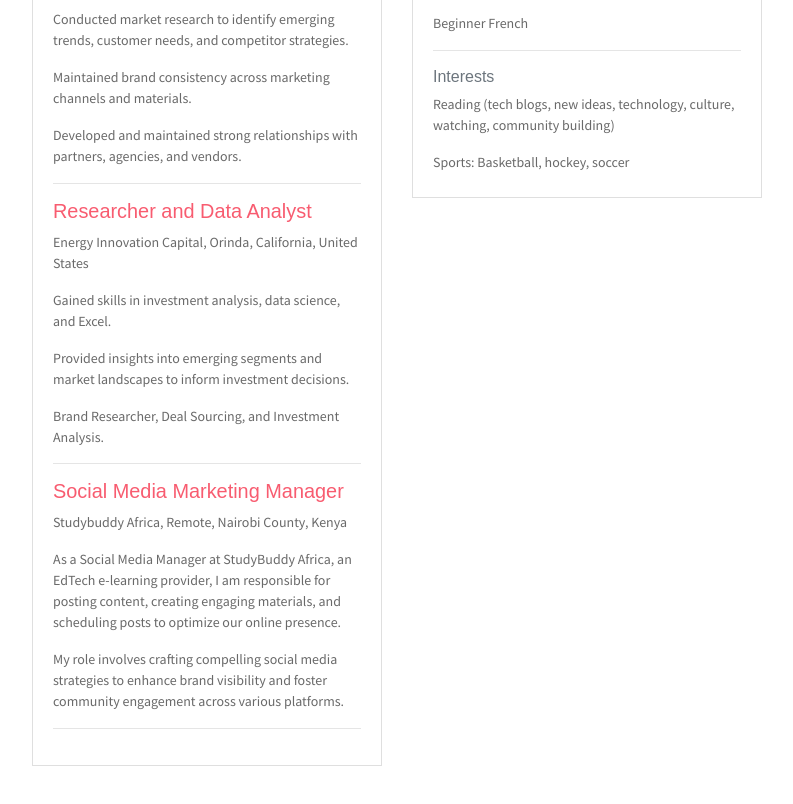
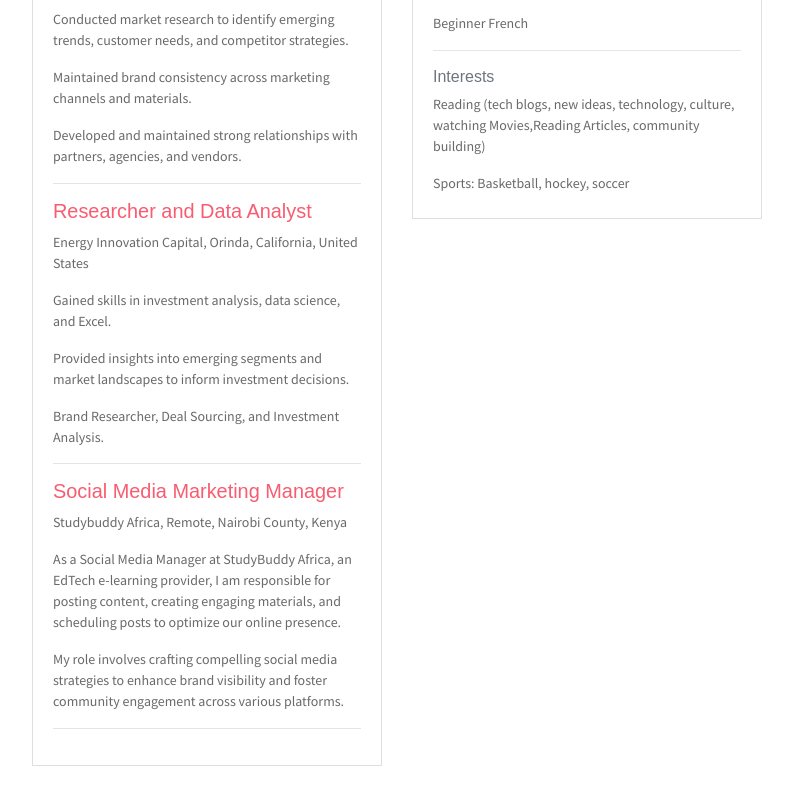
Before and after one commit to Gill-tech/Briangillo.io, a website: page docs/index.html in a window 1280 px wide. Shown: the part 2344-3148 px from the top of the page, without its empty margins (433-1226 px from the left). Drawn offline with Linux system fonts and the light colour scheme; some packages are replaced by stand-ins of ours.

Commit message:
Update index.html

```diff
--- a/docs/index.html
+++ b/docs/index.html
@@ -229,7 +229,7 @@
                             <p>Beginner French</p>
                             <hr>
                             <h6>Interests</h6>
-                            <p>Reading (tech blogs, new ideas, technology, culture, watching, community building)</p>
+                            <p>Reading (tech blogs, new ideas, technology, culture, watching Movies,Reading Articles, community building)</p>
                             <p>Sports: Basketball, hockey, soccer</p>
                         </div>
                     </div>
```
